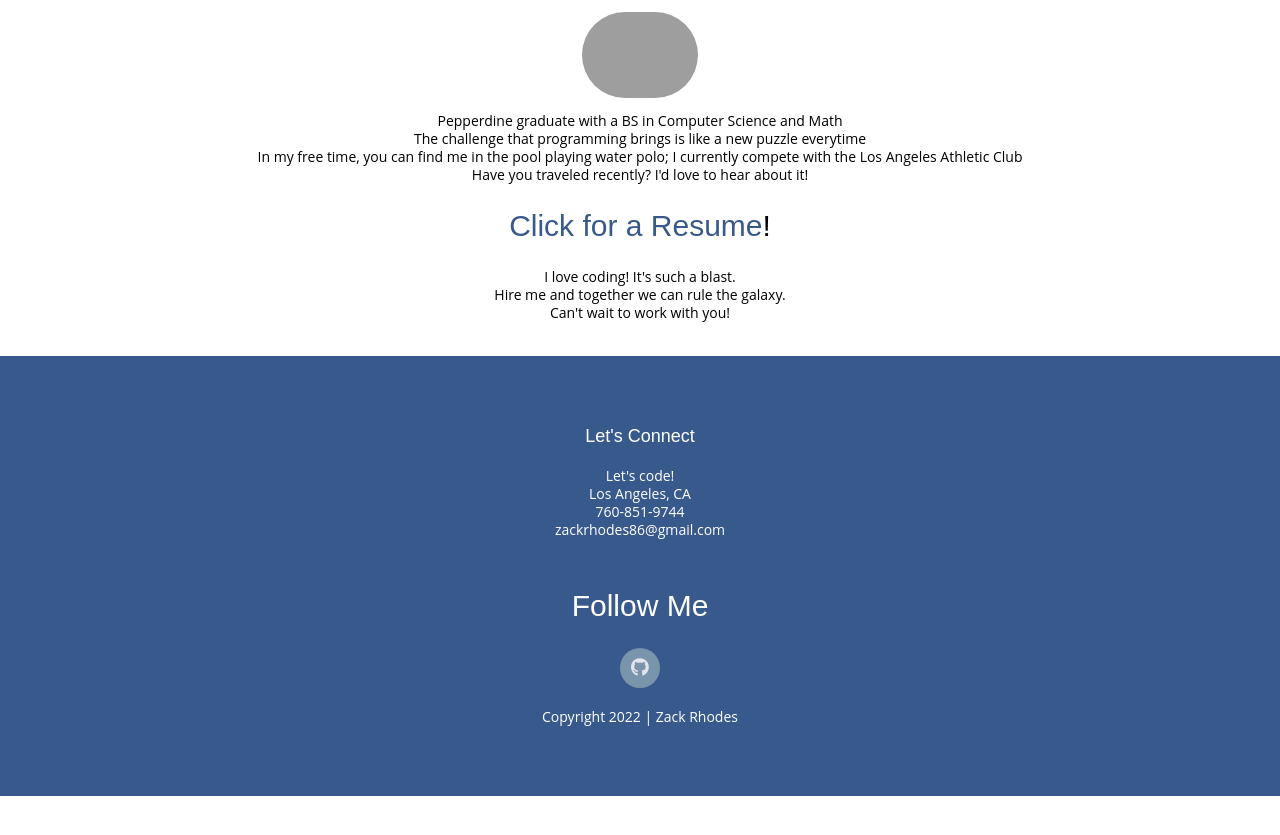
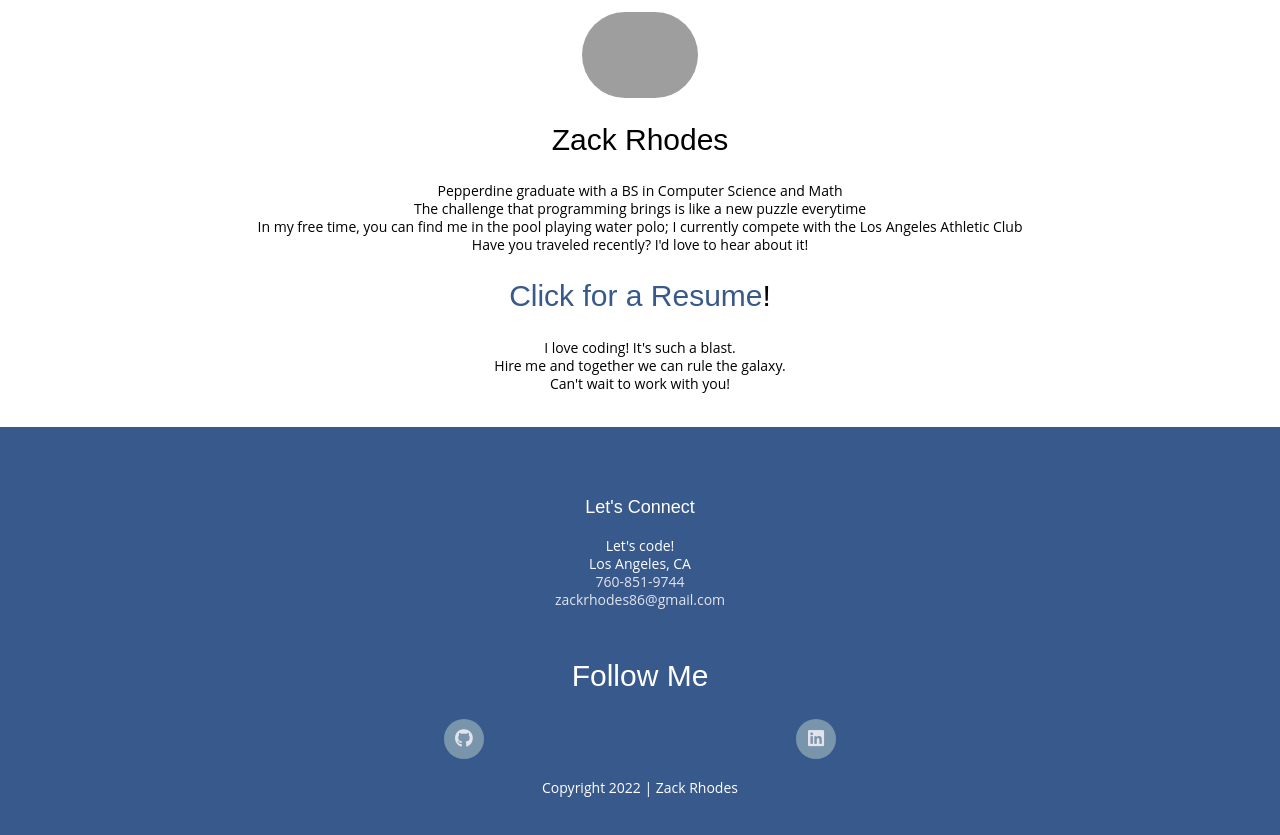
Before and after one commit to zackrhodes86/portfolio-site, a website built with Parcel: page index.html in a window 1280 px wide. Shown: the part 2820-3655 px from the top of the page. Before the commit the page ends 3616 px from the top, so only its background shows below. Built offline with nearby package versions, Linux system fonts and the light colour scheme; grey boxes are pictures that could not be loaded.

Commit message:
Removed Extra files and left over comments, added name in About section

```diff
--- a/index.html
+++ b/index.html
@@ -1,9 +1,3 @@
-<!-- Notes!
-  Change background color: Have the ability to Change the background color to black in JS? or whatever this dark mode is-->
-
-<!-- Create a JS array for the projects.-->
-
-
 <!doctype html>
 <html class="no-js" lang="en">
 
@@ -43,17 +37,7 @@
   <header>
 
     <div class="content-wrapper">
-<!--    <figure>
 
-
-      <a href="#">
-        <img src="img/logo.png" alt="logo">
-      </a>
-    </figure>
-    <div class="header-divider">
-
-    </div>
-  -->
       <nav>
         <ul>
           <li>
@@ -66,7 +50,7 @@
             <a href=#about>About</a>
           </li>
           <li class="nav-contact">
-        <a class="contact-link"  href=#contact>Contact Me</a>
+            <a class="contact-link" href=#contact>Contact Me</a>
           </li>
         </ul>
 
@@ -76,16 +60,17 @@
   </header>
   <main>
     <section>
-    <div class ="hero-area">
+      <div class="hero-area">
         <div class="content-wrapper">
-    <div >
+          <div>
 
 
             <h1>Hello World! Welcome to my portfolio.
             </h1>
           </div>
           <div>
-      <h3>Front end developer located in beautiful Los Angeles, CA. This site is always being updated so hang tight for new projects in the works.<br /> - Zack Rhodes</h3>
+            <h3>Front end developer located in beautiful Los Angeles, CA. This site is always being updated so hang
+              tight for new projects in the works.<br /> - Zack Rhodes</h3>
 
 
           </div>
@@ -103,49 +88,58 @@
 
 
             <div class="project-wrapper">
-      <a  href="https://codesandbox.io/s/finish-notes-bt6310?file=/src/App.js" target="_blank"><img class="project-img" src="img/Sticky-Note.png" alt="Sticky Note Project"  /></a>
+              <a href="https://codesandbox.io/s/finish-notes-bt6310?file=/src/App.js" target="_blank"><img
+                  class="project-img" src="img/Sticky-Note.png" alt="Sticky Note Project" /></a>
               <h4>Super Sticky Notes</h4>
               <p>
-        <strong>Description:</strong> Create and store notes in your browser memory with React<br/>
+                <strong>Description:</strong> Create and store notes in your browser memory with React<br />
                 <strong>Designed Using:</strong> HTML, CSS, React, JavaScript
               </p>
-      <a class="project-link" href="https://codesandbox.io/s/finish-notes-bt6310?file=/src/App.js" target="_blank">Check it out!</a>
+              <a class="project-link" href="https://codesandbox.io/s/finish-notes-bt6310?file=/src/App.js"
+                target="_blank">Check it out!</a>
             </div>
 
             <div class="project-wrapper">
-      <a  href="https://github.com/Frank-The-Tank/The-Proof-Testament" target="_blank"><img class="project-img" src="img/Proof.png" alt="The-Proof-Testament"  /></a>
+              <a href="https://github.com/Frank-The-Tank/The-Proof-Testament" target="_blank"><img class="project-img"
+                  src="img/Proof.png" alt="The-Proof-Testament" /></a>
               <h4>The Proof Testament</h4>
               <p>
-        <strong>Description:</strong> A web app for use in Formal Methods and other computational logic courses at Pepperdine University.<br/>
+                <strong>Description:</strong> A web app for use in Formal Methods and other computational logic courses
+                at Pepperdine University.<br />
                 <strong>Designed Using:</strong> Angular, NodeJS, and Firebase
               </p>
-      <a class="project-link" href="https://github.com/Frank-The-Tank/The-Proof-Testament" target="_blank">Check it out!</a>
+              <a class="project-link" href="https://github.com/Frank-The-Tank/The-Proof-Testament" target="_blank">Check
+                it out!</a>
             </div>
 
             <div class="project-wrapper">
-      <a href="https://github.com/zackrhodes86/a-new-responsive-site" target="_blank"><img class="project-img" src="img/Unplugged.png" alt="Unpluggled Website"  /></a>
+              <a href="https://github.com/zackrhodes86/a-new-responsive-site" target="_blank"><img class="project-img"
+                  src="img/Unplugged.png" alt="Unpluggled Website" /></a>
               <h4>Unplugged Website</h4>
               <p>
-        <strong>Description:</strong> This is a responsive website. <br/>
+                <strong>Description:</strong> This is a responsive website. <br />
                 <strong>Designed Using:</strong> HTML, CSS, JavaScript
               </p>
-      <a class="project-link" href="https://github.com/zackrhodes86/a-new-responsive-site" target="_blank">Check it out!</a>
+              <a class="project-link" href="https://github.com/zackrhodes86/a-new-responsive-site" target="_blank">Check
+                it out!</a>
             </div>
             <div class="project-wrapper">
-      <a href="https://wonderwomentech.com/" target="_blank"><img class="project-img" src="img/WWTWeb.png" alt="Wonder Woman Tech Website"  /></a>
+              <a href="https://wonderwomentech.com/" target="_blank"><img class="project-img" src="img/WWTWeb.png"
+                  alt="Wonder Woman Tech Website" /></a>
               <h4>Wonder Woman Tech</h4>
               <p>
-        <strong>Description:</strong> Responsive website built with a team of developers to provide information about the Wonder Woman Tech comapny and conferences.<br/>
+                <strong>Description:</strong> Responsive website built with a team of developers to provide information
+                about the Wonder Woman Tech comapny and conferences.<br />
                 <strong>Designed Using:</strong> HTML, CSS, JavaScript, Wordpress
               </p>
-      <a class="project-link" href="https://github.com/zackrhodes86/a-new-responsive-site" target="_blank">Check it out!</a>
+              <a class="project-link" href="https://github.com/zackrhodes86/a-new-responsive-site" target="_blank">Check
+                it out!</a>
             </div>
           </div>
         </div>
       </div>
     </section>
 
-<!-- Can I divide these sections -->
     <section id="skills" class="skills-section">
       <div class="content-wrapper">
         <div class="skills">
@@ -205,22 +199,26 @@ Qualtrics
 
 
             <div class="project-wrapper">
-        <img alt="project-1"  src="img/SmithGeiger.jpeg" class="work-img"/>
+              <img alt="project-1" src="img/SmithGeiger.jpeg" class="work-img" />
               <h4 class="job-title">SmithGeiger<br />2019-2022</h4>
               <p class="job-desc">
-          <strong>Job Title:</strong> Survey Programmer<br/>
+                <strong>Job Title:</strong> Survey Programmer<br />
                 <strong>Languages Used:</strong> HTML, CSS, XML, Python <br />
                 <strong>Platforms Used:</strong> Decipher, Qualtrics, Microsoft Excel<br />
-          <strong>Description:</strong> Built surveys using Python, HTML, and CSS using various platforms. Communicated daily with internal team and outside vendors. Created and distributed a daily update with all current projects.<br/>
+                <strong>Description:</strong> Built surveys using Python, HTML, and CSS using various platforms.
+                Communicated daily with internal team and outside vendors. Created and distributed a daily update with
+                all current projects.<br />
               </p>
-      </div>       <div class="project-wrapper">
-        <img alt="project-1"  src="img/WWT.jpeg" class="work-img"/>
+            </div>
+            <div class="project-wrapper">
+              <img alt="project-1" src="img/WWT.jpeg" class="work-img" />
               <h4 class="job-title">Wonder Woman Tech<br />2019</h4>
               <p class="job-desc">
-          <strong>Job Title:</strong> Website Developer<br/>
+                <strong>Job Title:</strong> Website Developer<br />
                 <strong>Languages Used:</strong> HTML, CSS, JavaScript <br />
                 <strong>Platforms Used:</strong> Wordpress<br />
-          <strong>Description:</strong> Collaborated with a team of desigeners and developers to update the WWT website. Streamlined design helped users navigate the website and sped up performance. <br/>
+                <strong>Description:</strong> Collaborated with a team of desigeners and developers to update the WWT
+                website. Streamlined design helped users navigate the website and sped up performance. <br />
               </p>
             </div>
           </div>
@@ -231,16 +229,18 @@ Qualtrics
       <div class="content-wrapper">
         <div class="about-content">
           <h1>About</h1>
-    <img class="self-img" src="./img/me.jpeg" alt="Here's a picture of me"/>
-
+          <img class="self-img" src="./img/me.jpeg" alt="Here's a picture of me" />
+          <h2>Zack Rhodes</h2>
           <p>
-      Pepperdine graduate with a BS in Computer Science and Math <br/>
+            Pepperdine graduate with a BS in Computer Science and Math <br />
             The challenge that programming brings is like a new puzzle everytime<br />
-      In my free time, you can find me in the pool playing water polo; I currently compete with the Los Angeles Athletic Club <br />
+            In my free time, you can find me in the pool playing water polo; I currently compete with the Los Angeles
+            Athletic Club <br />
             Have you traveled recently? I'd love to hear about it! <br />
 
           </p>
-    <h2><a class="resume-link" href="./materials/ZR_22_resume.pdf" target="_blank" download="ZR_22_resume.pdf">Click for a Resume</a>!</h2>
+          <h2><a class="resume-link" href="./materials/ZR_22_resume.pdf" target="_blank"
+              download="ZR_22_resume.pdf">Click for a Resume</a>!</h2>
 
           <p>
             I love coding! It's such a blast. <br />Hire me and together we can rule the galaxy.
@@ -267,31 +267,25 @@ Qualtrics
         <div class="contact">
           <address>
             <p>
-              Let's code!<br/>
-              Los Angeles, CA<br/>
-              760-851-9744<br/>
-              zackrhodes86@gmail.com
+              Let's code!<br />
+              Los Angeles, CA<br />
+              <a href="tel:7608519744">760-851-9744</a><br />
+              <a href="mailto:zackrhodes86@gmail.com">zackrhodes86@gmail.com</a>
             </p>
           </address>
         </div>
 
-    <!-- Update class names -->
         <div class="contact-info">
           <h2>Follow Me</h2>
           <div class="social-icons">
- <!--
-        <p>
-          <a href="https://www.facebook.com/" target="_blank"><i class="fab fa-facebook-f"></i></a>
-        </p>
-        -->
+
             <p>
               <a href="https://github.com/zackrhodes86" target="_blank"><i class="fab fa-github"></i></a>
             </p>
-         <!--
             <p>
-          <a href="https://www.instagram.com/" target="_blank"><i class="fab fa-instagram"></i></a>
+              <a href="https://www.linkedin.com/in/zackrhodes86/" target="_blank"><i class="fab fa-linkedin"></i></a>
             </p>
-        -->
+
           </div>
         </div>
 
@@ -311,9 +305,15 @@ Qualtrics
   <!-- Optional JavaScript -->
 
   <!-- jQuery first, then Popper.js, then Bootstrap JS -->
-    <script src="https://code.jquery.com/jquery-3.3.1.slim.min.js" integrity="sha384-q8i/X+965DzO0rT7abK41JStQIAqVgRVzpbzo5smXKp4YfRvH+8abtTE1Pi6jizo" crossorigin="anonymous"></script>
-    <script src="https://cdn.jsdelivr.net/npm/popper.js@1.14.7/dist/umd/popper.min.js" integrity="sha384-UO2eT0CpHqdSJQ6hJty5KVphtPhzWj9WO1clHTMGa3JDZwrnQq4sF86dIHNDz0W1" crossorigin="anonymous"></script>
-    <script src="https://cdn.jsdelivr.net/npm/bootstrap@4.3.1/dist/js/bootstrap.min.js" integrity="sha384-JjSmVgyd0p3pXB1rRibZUAYoIIy6OrQ6VrjIEaFf/nJGzIxFDsf4x0xIM+B07jRM" crossorigin="anonymous"></script>
+  <script src="https://code.jquery.com/jquery-3.3.1.slim.min.js"
+    integrity="sha384-q8i/X+965DzO0rT7abK41JStQIAqVgRVzpbzo5smXKp4YfRvH+8abtTE1Pi6jizo"
+    crossorigin="anonymous"></script>
+  <script src="https://cdn.jsdelivr.net/npm/popper.js@1.14.7/dist/umd/popper.min.js"
+    integrity="sha384-UO2eT0CpHqdSJQ6hJty5KVphtPhzWj9WO1clHTMGa3JDZwrnQq4sF86dIHNDz0W1"
+    crossorigin="anonymous"></script>
+  <script src="https://cdn.jsdelivr.net/npm/bootstrap@4.3.1/dist/js/bootstrap.min.js"
+    integrity="sha384-JjSmVgyd0p3pXB1rRibZUAYoIIy6OrQ6VrjIEaFf/nJGzIxFDsf4x0xIM+B07jRM"
+    crossorigin="anonymous"></script>
 
 
   <script src="js/vendor/modernizr-3.11.2.min.js"></script>
```
Also changed, not shown: css/main.css (+19 -70 lines), img/IMG_4008.jpeg (deleted), img/logo.png (deleted), 4 other files. Lines whose indentation alone changed are shown as unchanged.
